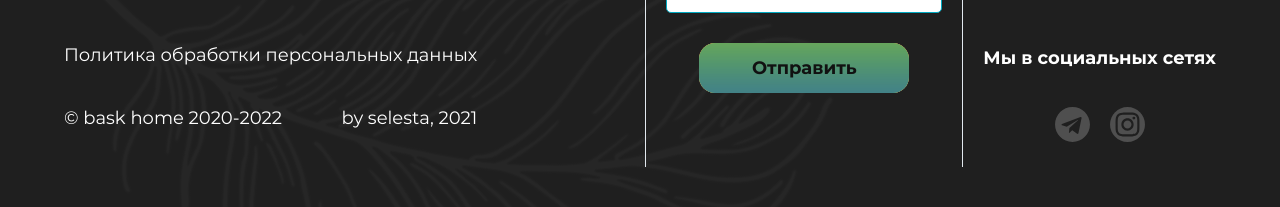
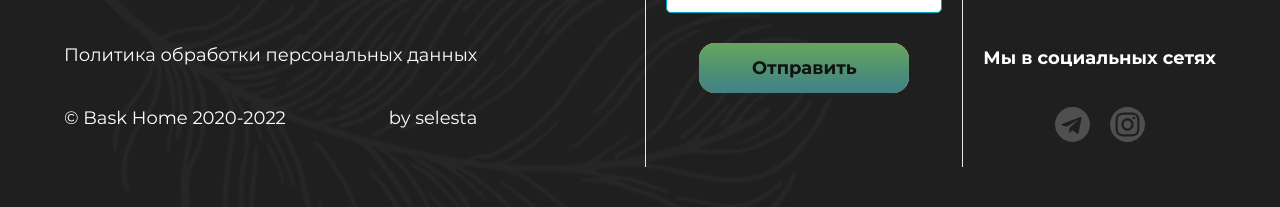
Before and after one commit to georgehuble/baskhome, a Django app: page /about/ in a window 1280 px wide. Shown: the part 2054-2261 px from the top of the page. Run offline with Django 4.2, Linux system fonts and the light colour scheme; some libraries are stand-ins or nearby versions.

Commit message:
analytics fix4

```diff
--- a/baskhomeBackend/templates/shop/include/footer.html
+++ b/baskhomeBackend/templates/shop/include/footer.html
@@ -10,7 +10,7 @@
         </div>
         <div>
           <a class="footer__info link" href="{% url 'shop:policy' %}">Политика обработки персональных данных</a>
-          <p class="footer__author">&copy; bask home 2020-{% now "Y" %} <a class="footer__author link" href="#">by selesta, 2021</a></p>
+          <p class="footer__author">&copy; Bask Home 2020-{% now "Y" %} <a class="footer__author link" href="https://www.instagram.com/selesta_project/">by selesta</a></p>
         </div>
       </div>
         <div class="footer__column_content_social">
```
